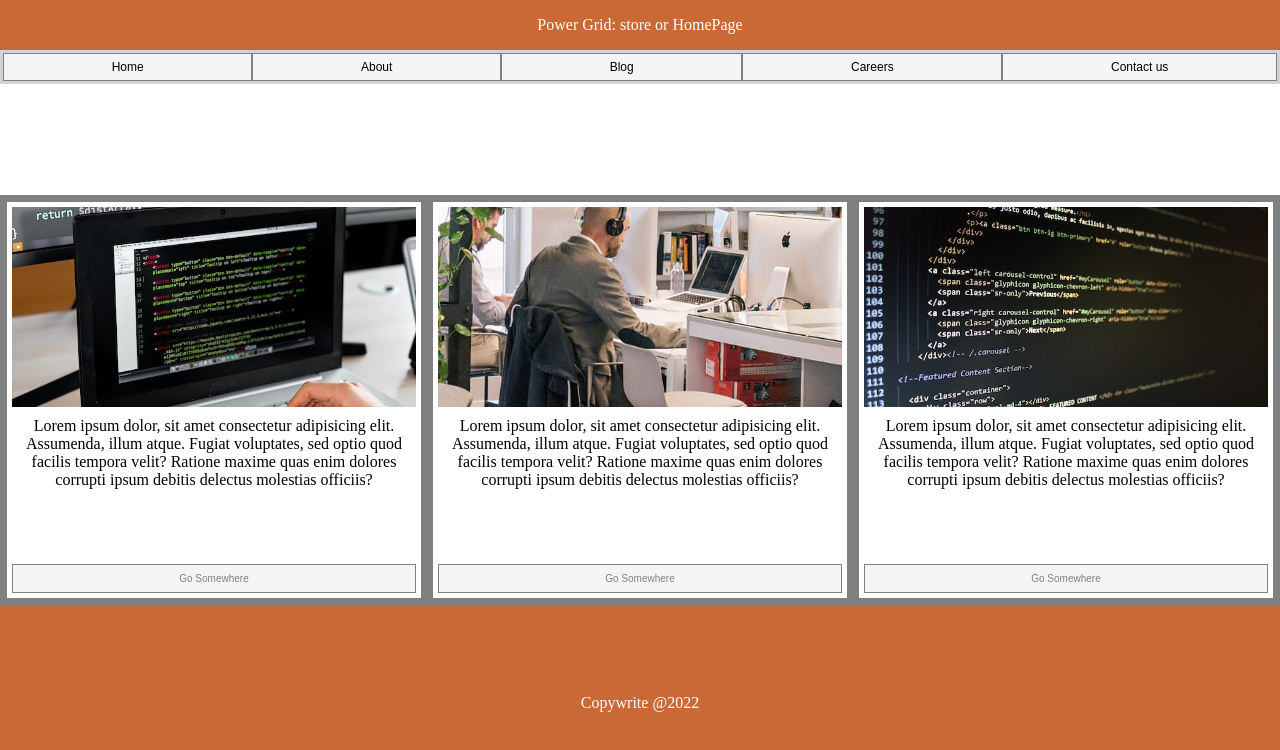
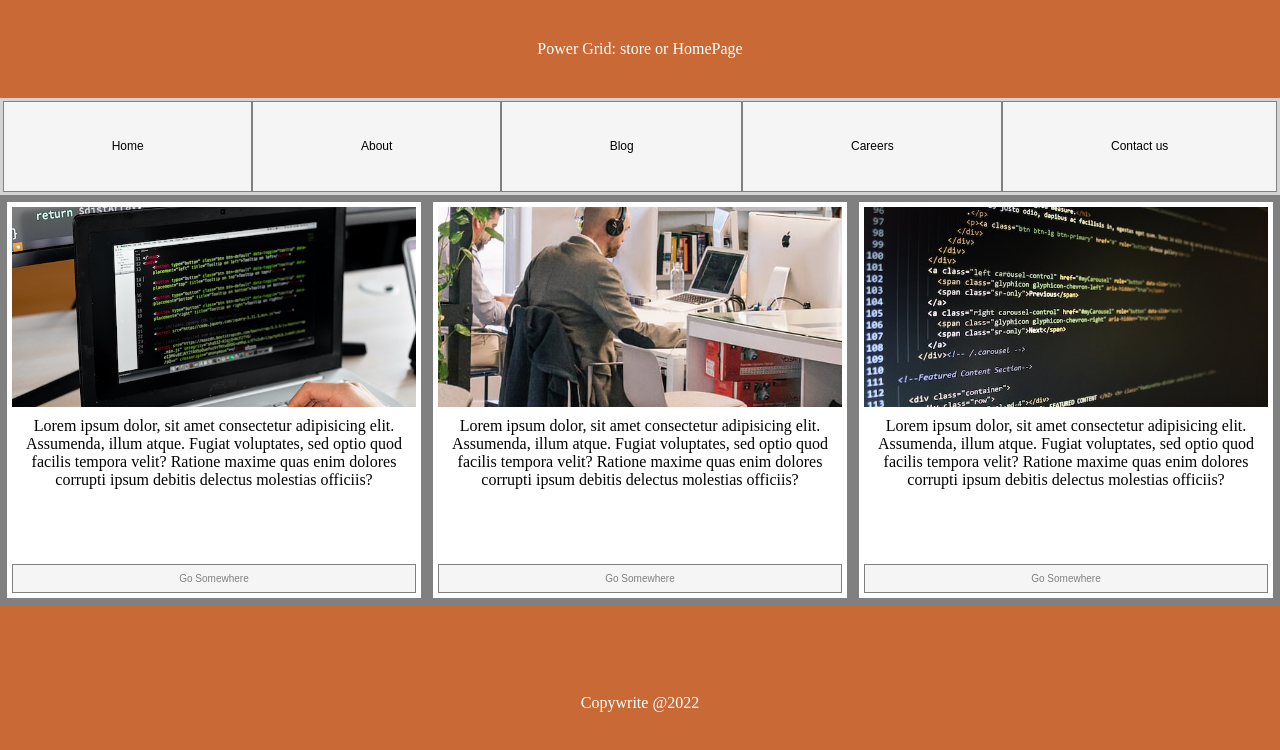
Before and after one commit to Rawantaani/Hw3.github.io, a plain HTML site: page index.html in a window 1280 px wide. Drawn offline with Linux system fonts and the light colour scheme.

Commit message:
style.css

```diff
--- a/style.css
+++ b/style.css
@@ -3,6 +3,7 @@
     background-color: lightgrey;
     flex-grow: 1;
     padding: 3px;
+    height: 50%;
 
 
 }
@@ -27,7 +28,7 @@ body {
 
 }
 .head-p{
-    height: 50px;
+    height: 50%;
     background-color:rgb(201, 105, 53) ;
     color: white;
     display: flex;
@@ -95,4 +96,5 @@ body {
 }
 .head{
     flex: 1;
+    height: 100%;
 }
```
